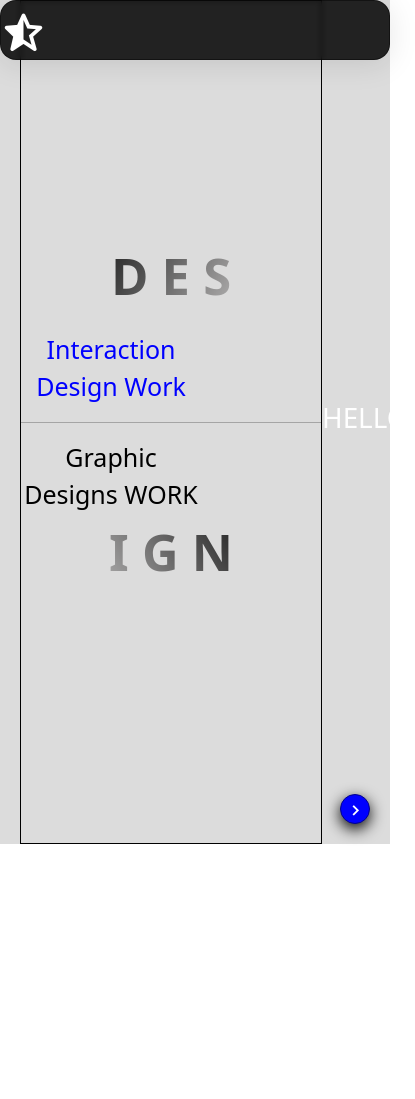
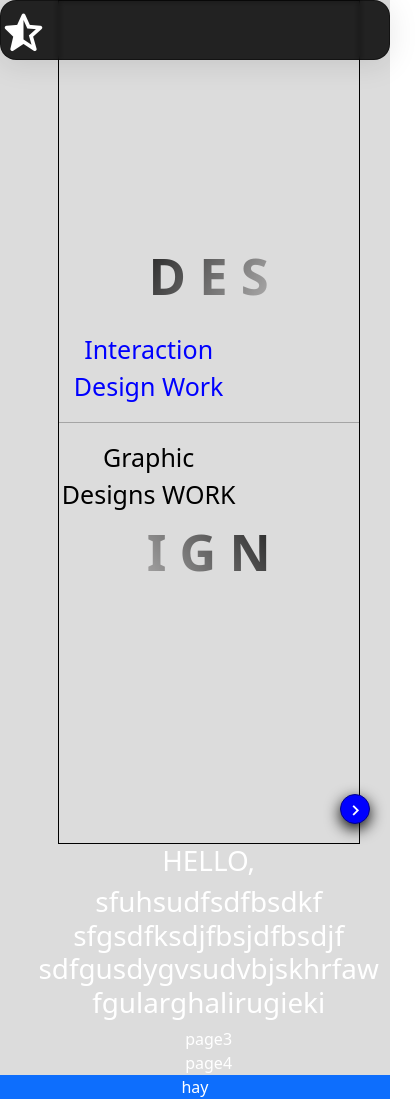
Before and after one commit to Abinesh-A/web-reactjs, a React (Create React App) app: page / in a window 390 px wide. Shown: the whole page, 415 px wide, since content can reach past the window. Before the commit the page ends 844 px from the top, so only its background shows below. Built offline with nearby package versions, Linux system fonts and the light colour scheme.

Commit message:
pages flow added

```diff
--- a/src/App.css
+++ b/src/App.css
@@ -5,7 +5,9 @@
   background-color: gainsboro;
   display: flex;
 }
-
+.contentdiv{
+  margin-left: 7%;
+}
 .App-logo {
   height: 40vmin;
   pointer-events: none;
--- a/src/App.js
+++ b/src/App.js
@@ -1,15 +1,29 @@
-import './App.css';
-import Nav from './components/Nav';
-import Page1 from './components/Page1';
+import "./App.css";
+import Nav from "./components/Nav";
+import { Page1 } from "./components/Page1";
+import { Page2 } from "./components/Page2";
+import { Page3 } from "./components/Page3";
+import { Page4 } from "./components/Page4";
 
 function App() {
   return (
     <div className="App">
       {/* <header className="header"> */}
-        <Nav/>
-        <Page1/>
-        {/* <img src={logo} className="App-logo" alt="logo" />
-        <p>
+      <div className="navdiv">
+        <Nav />
+      </div>
+      <div className="contentdiv">
+        <div className="d-flex flex-column">
+          <Page1 />
+          <Page2 />
+          <Page3 />
+          <Page4 />
+        </div>
+      </div>
+<div className="d-flex flex-column bg-primary">
+  hay
+</div>
+      {/* <p>
           Edit <code>src/App.js</code> and save to reload.
         </p> */}
       {/* </header> */}
--- a/src/components/Page1.js
+++ b/src/components/Page1.js
@@ -1,10 +1,10 @@
 import React from "react";
 import "../styles/page1.css";
 
-function Page1() {
+export const Page1 = () => {
   return (
     <>
-      <div className="d-flex justify-content-between align-items-center">
+      <div className="d-flex justify-content-between align-items-center page1div">
         <div className="center">
           <div className="design">
             <div className="des">
@@ -29,7 +29,5 @@ function Page1() {
         </div>
       </div>
     </>
-  );
+  )
 }
-
-export default Page1;
--- /dev/null
+++ b/src/components/Page2.js
@@ -0,0 +1,11 @@
+import React from 'react'
+
+export const Page2 = () => {
+  return (
+    <h1>sfuhsudfsdfbsdkf
+        sfgsdfksdjfbsjdfbsdjf
+        sdfgusdygvsudvbjskhrfaw
+        fgularghalirugieki
+    </h1>
+  )
+}
--- /dev/null
+++ b/src/components/Page3.js
@@ -0,0 +1,7 @@
+import React from 'react'
+
+export const Page3 = () => {
+  return (
+    <div>page3</div>
+  )
+}
--- /dev/null
+++ b/src/components/Page4.js
@@ -0,0 +1,7 @@
+import React from 'react'
+
+export const Page4 = () => {
+  return (
+    <div>page4</div>
+  )
+}
--- a/src/styles/nav.css
+++ b/src/styles/nav.css
@@ -11,6 +11,7 @@
   background: #11101d;
   border: 1.5px solid rgb(94, 91, 91);
   transition: all 0.4s ease-out;
+  position: fixed;
 }
 .sidebar.active {
   min-height: 98.5vh;
@@ -27,7 +28,7 @@
   padding-left: 13px;
 }
 .toggle-btn {
-  position: absolute;
+  position: fixed;
   z-index: 1;
   color: #fff;
   margin-top: 60px;
--- a/src/styles/page1.css
+++ b/src/styles/page1.css
@@ -58,7 +58,10 @@ hr {
  hr {
   width: 300px;
 }
-/* .center {
-  min-height: 100vw;
-} */
+.center{
+  margin-left: 0;
 }
+.page1div{
+  flex-direction: column;
+}
+}
```
